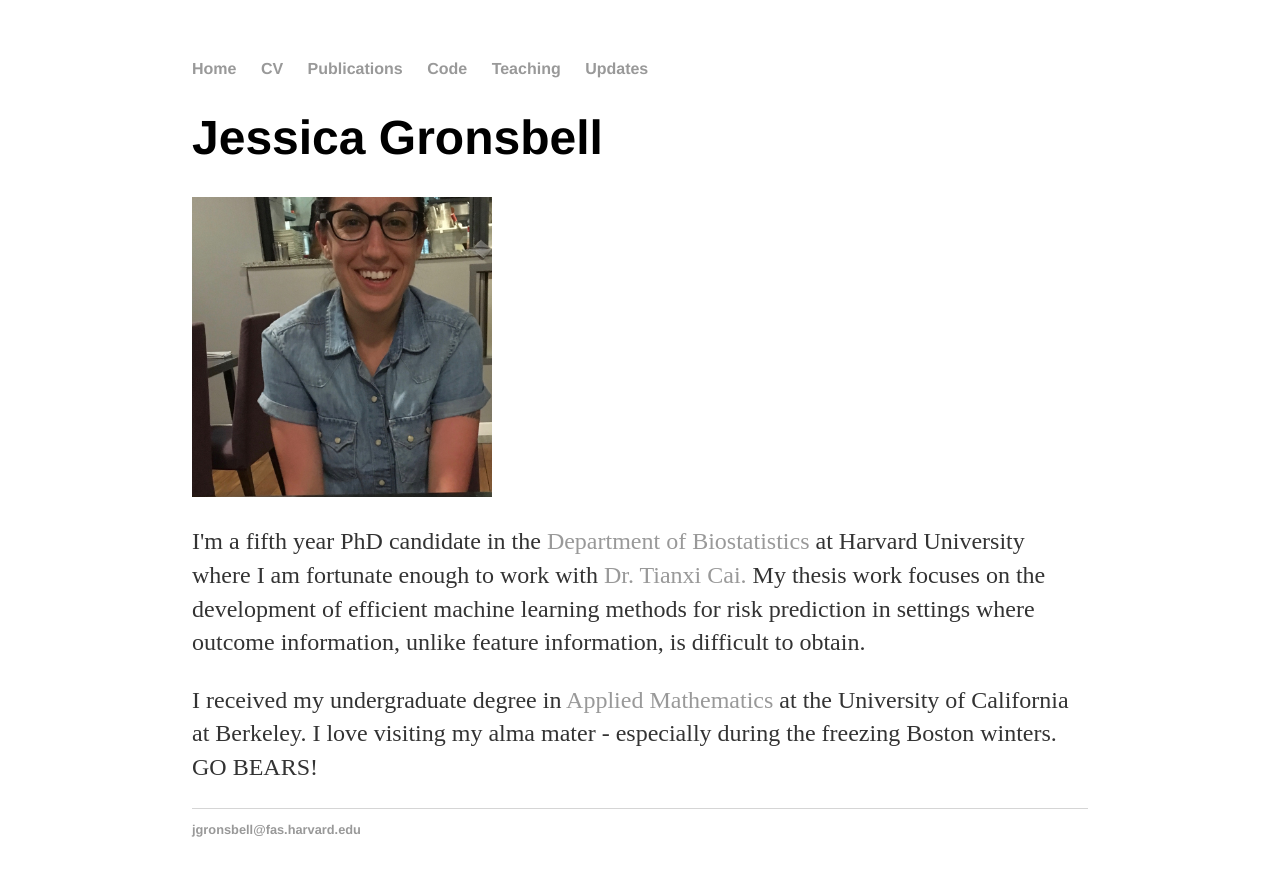
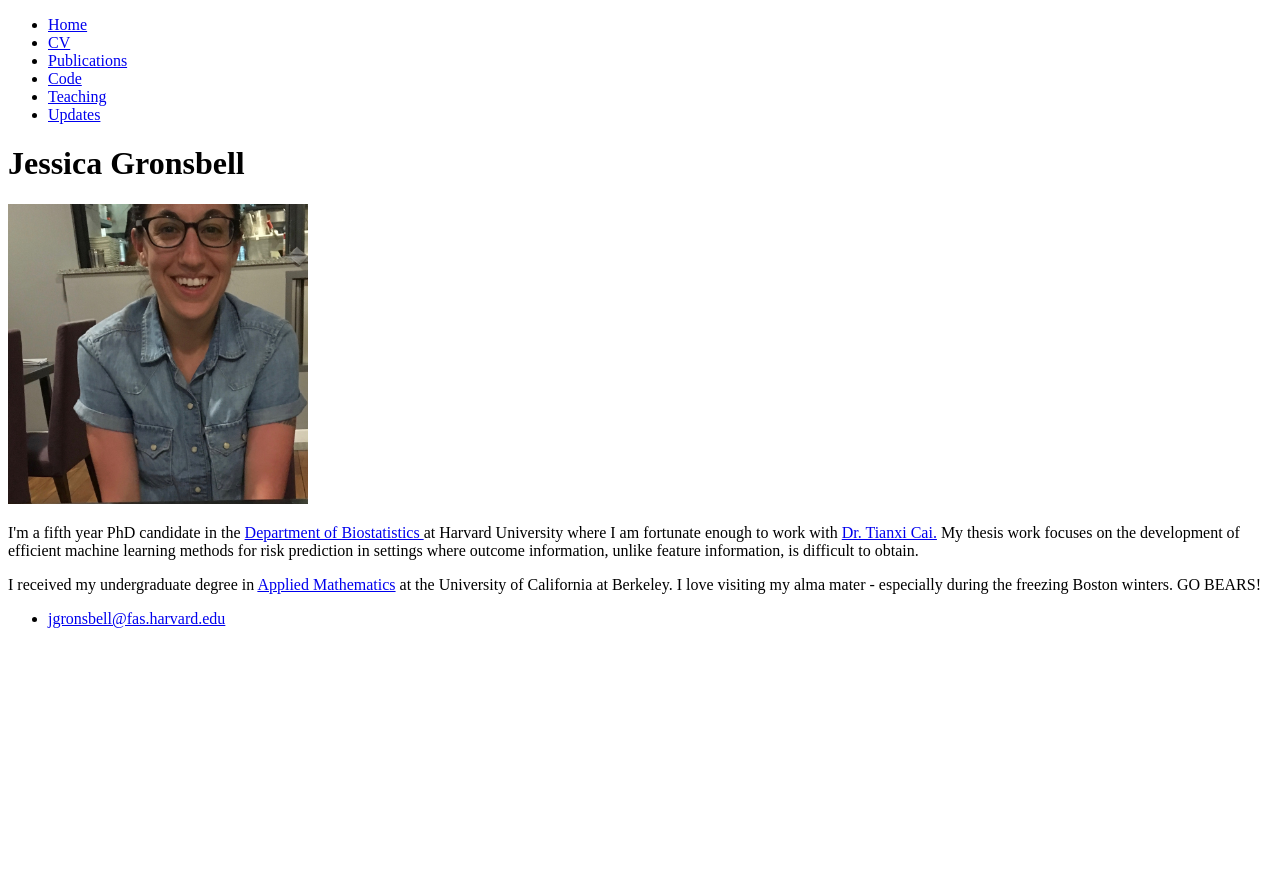
Before and after one commit to jgrons/old_website, a Jekyll site: the page built from index.html, in a window 1280 px wide. Shown: the top 876 px of the page. Built offline with Jekyll 4.4.1, drawn with Linux system fonts in a browser that asks for light colours; nearby versions of some CDN libraries; some web fonts are replaced.

Commit message:
Update default.html

```diff
--- a/_layouts/default.html
+++ b/_layouts/default.html
@@ -3,7 +3,11 @@
 		<head>
 			<title>{{ page.title }}</title>
 			<!-- link to main stylesheet -->
-			<link rel="stylesheet" type="text/css" href="/css/main.css">
+			<!-- <link rel="stylesheet" type="text/css" href="/css/main.css"> -->
+			<script src="https://use.fontawesome.com/aa44fe679c.js"></script>
+			<link href="https://fonts.googleapis.com/css?family=Eczar|Gentium+Basic|Rubik" rel="stylesheet"
+			      type="text/css" href="/css/main.css">
+
 
 
 		</head>
```
